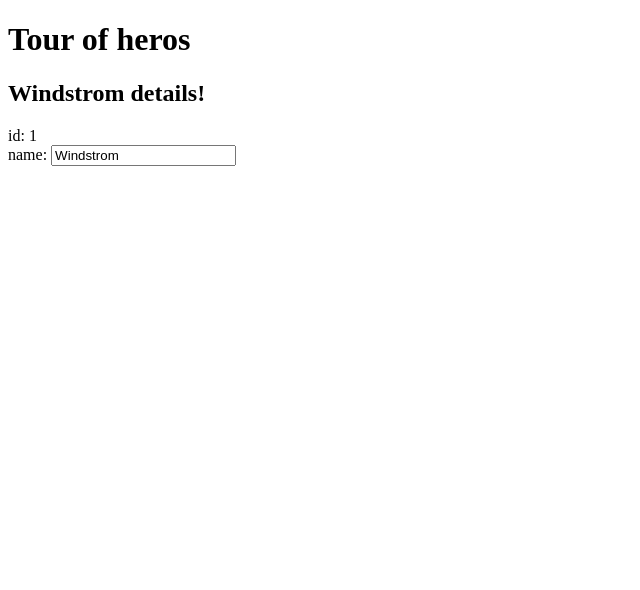
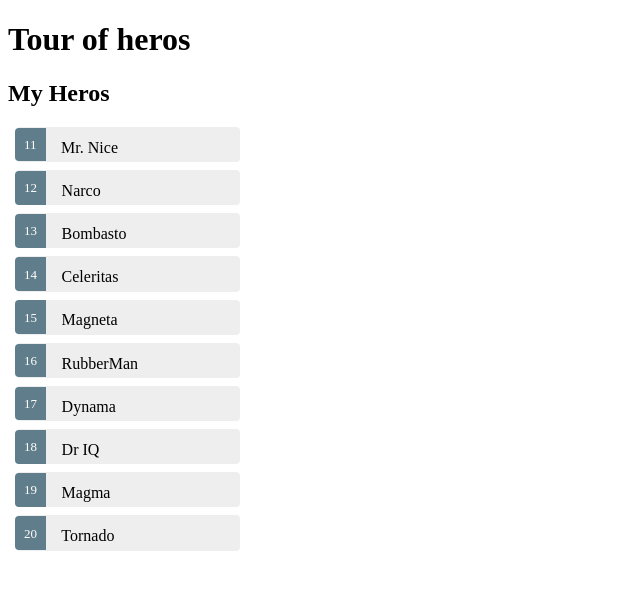
Before and after one commit to Poseiden/angular_tour_of_heroes, an Angular app: page / in a window 1280 px wide. Shown: the top 590 px of the page, without its empty margins (0-640 px from the left). Built offline with nearby package versions, Linux system fonts and the light colour scheme.

Commit message:
second sessons.

```diff
--- a/src/app/app.component.ts
+++ b/src/app/app.component.ts
@@ -5,22 +5,93 @@
   name: string;
 }
 
+const HEROES: Hero[] = [
+  { id: 11, name: 'Mr. Nice' },
+  { id: 12, name: 'Narco' },
+  { id: 13, name: 'Bombasto' },
+  { id: 14, name: 'Celeritas' },
+  { id: 15, name: 'Magneta' },
+  { id: 16, name: 'RubberMan' },
+  { id: 17, name: 'Dynama' },
+  { id: 18, name: 'Dr IQ' },
+  { id: 19, name: 'Magma' },
+  { id: 20, name: 'Tornado' }
+];
+
 @Component({
   selector: 'app-root',
   template: `
     <h1>{{title}}</h1>
-    <h2>{{hero.name}} details!</h2>
-    <div><label>id: </label>{{hero.id}}</div>
-    <div>
-      <label>name: </label>
-      <input [(ngModel)]="hero.name" placeholder="name">
+    <div *ngIf="selectedHero">
+      <h2>{{selectedHero.name}} details!</h2>
+      <div><label>id: </label>{{selectedHero.id}}</div>
+      <div>
+        <label>name: </label>
+        <input [(ngModel)]="selectedHero.name" placeholder="name">
+      </div>
     </div>
-    `
+    <h2>My Heros</h2>
+    <ul class="heroes">
+      <li *ngFor="let hero of heroes" (click)="onSelect(hero)" [class.selected]="hero === selectedHero">
+        <span class="badge">{{hero.id}}</span> {{hero.name}}
+      </li>
+    </ul>
+    `,
+    styles: [`
+      .selected {
+    background-color: #CFD8DC !important;
+    color: white;
+  }
+  .heroes {
+    margin: 0 0 2em 0;
+    list-style-type: none;
+    padding: 0;
+    width: 15em;
+  }
+  .heroes li {
+    cursor: pointer;
+    position: relative;
+    left: 0;
+    background-color: #EEE;
+    margin: .5em;
+    padding: .3em 0;
+    height: 1.6em;
+    border-radius: 4px;
+  }
+  .heroes li.selected:hover {
+    background-color: #BBD8DC !important;
+    color: white;
+  }
+  .heroes li:hover {
+    color: #607D8B;
+    background-color: #DDD;
+    left: .1em;
+  }
+  .heroes .text {
+    position: relative;
+    top: -3px;
+  }
+  .heroes .badge {
+    display: inline-block;
+    font-size: small;
+    color: white;
+    padding: 0.8em 0.7em 0 0.7em;
+    background-color: #607D8B;
+    line-height: 1em;
+    position: relative;
+    left: -1px;
+    top: -4px;
+    height: 1.8em;
+    margin-right: .8em;
+    border-radius: 4px 0 0 4px;
+  }
+    `]
 })
 export class AppComponent {
   title = 'Tour of heros';
-  hero: Hero = {
-    id: 1,
-    name: 'Windstrom'
-  }
+  selectedHero: Hero;
+  onSelect(hero: Hero): void {
+    this.selectedHero = hero;
+  };
+  heroes=HEROES;
 }
```
